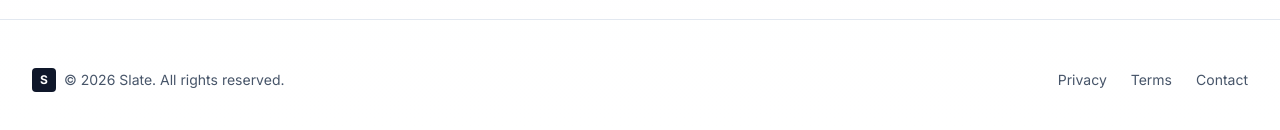
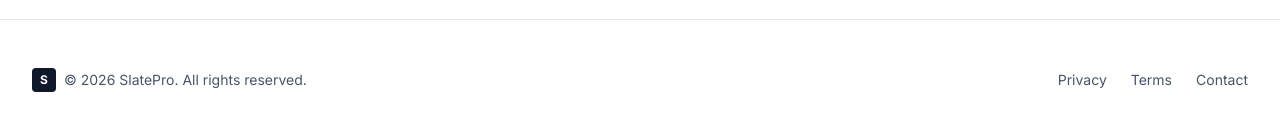
Before and after one commit to kennethtyler26/marlo-projects, a Next.js app in the folder slate/: page / in a window 1280 px wide. Shown: the part 2495-2625 px from the top of the page. Built offline with nearby package versions, Linux system fonts and the light colour scheme.

Commit message:
Update branding to SlatePro

```diff
--- a/slate/src/app/page.tsx
+++ b/slate/src/app/page.tsx
@@ -202,7 +202,7 @@ export default function LandingPage() {
               <span className="text-white dark:text-slate-900 font-bold text-xs">S</span>
             </div>
             <span className="text-sm text-slate-600 dark:text-slate-400">
-              © 2026 Slate. All rights reserved.
+              © 2026 SlatePro. All rights reserved.
             </span>
           </div>
           <div className="flex items-center gap-6 text-sm text-slate-600 dark:text-slate-400">
```
Also changed, not shown: 1 other file (tests, documents, lock files or other folders).
